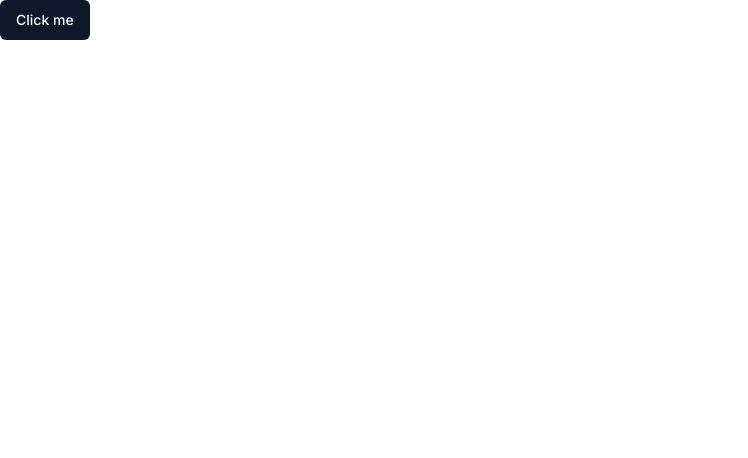
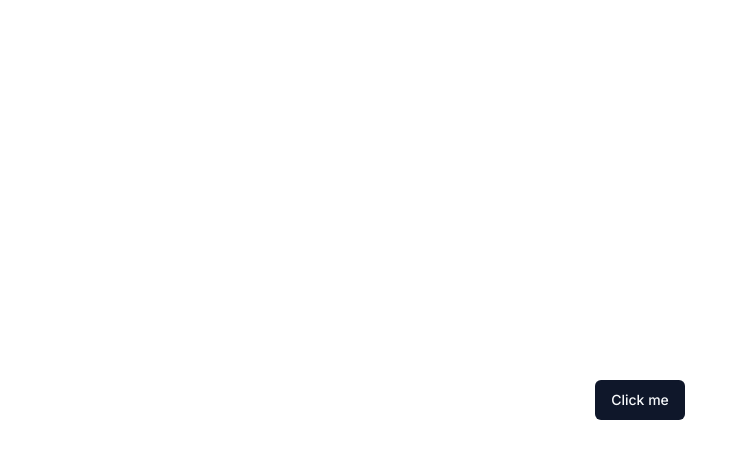
Before and after one commit to LalitSinghRana/next-novels, a Next.js app: page / in a window 1280 px wide. Shown: the top 458 px of the page, without its empty margins (0-748 px from the left). Built offline with nearby package versions, Linux system fonts and the light colour scheme.

Commit message:
feat(page): centered the button

```diff
--- a/app/layout.tsx
+++ b/app/layout.tsx
@@ -17,7 +17,7 @@ export default function RootLayout({
 			<head />
 			<body
 				className={cn(
-					"min-h-screen bg-background font-sans antialiased",
+					"h-screen bg-background w-screen font-sans antialiased",
 					fontSans.variable,
 				)}
 			>
--- a/app/page.tsx
+++ b/app/page.tsx
@@ -1,9 +1,9 @@
 import { Button } from "@/components/ui/button";
 
 export default function Home() {
-  return (
-    <div>
-      <Button>Click me</Button>
-    </div>
-  );
+	return (
+		<div className="flex w-full h-full justify-center items-center">
+			<Button>Click me</Button>
+		</div>
+	);
 }
```
